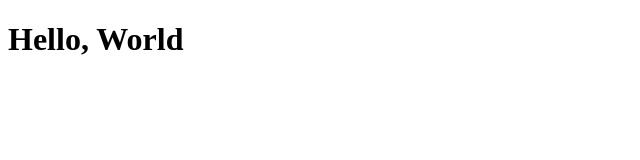
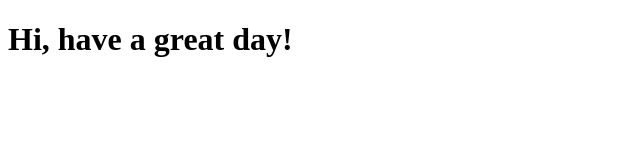
Before and after one commit to lbt-gh-117/GIT, a plain HTML site: page index.html in a window 1280 px wide. Shown: the whole page, without its empty margins (0-640 px from the left). Drawn offline with Linux system fonts and the light colour scheme.

Commit message:
New index.html

```diff
--- a/index.html
+++ b/index.html
@@ -6,6 +6,6 @@
     <title>My Website</title>
 </head>
 <body>
-    <h1>  Hello, World </h1>
+    <h1>  Hi, have a great day! </h1>
 </body>
 </html>
```
